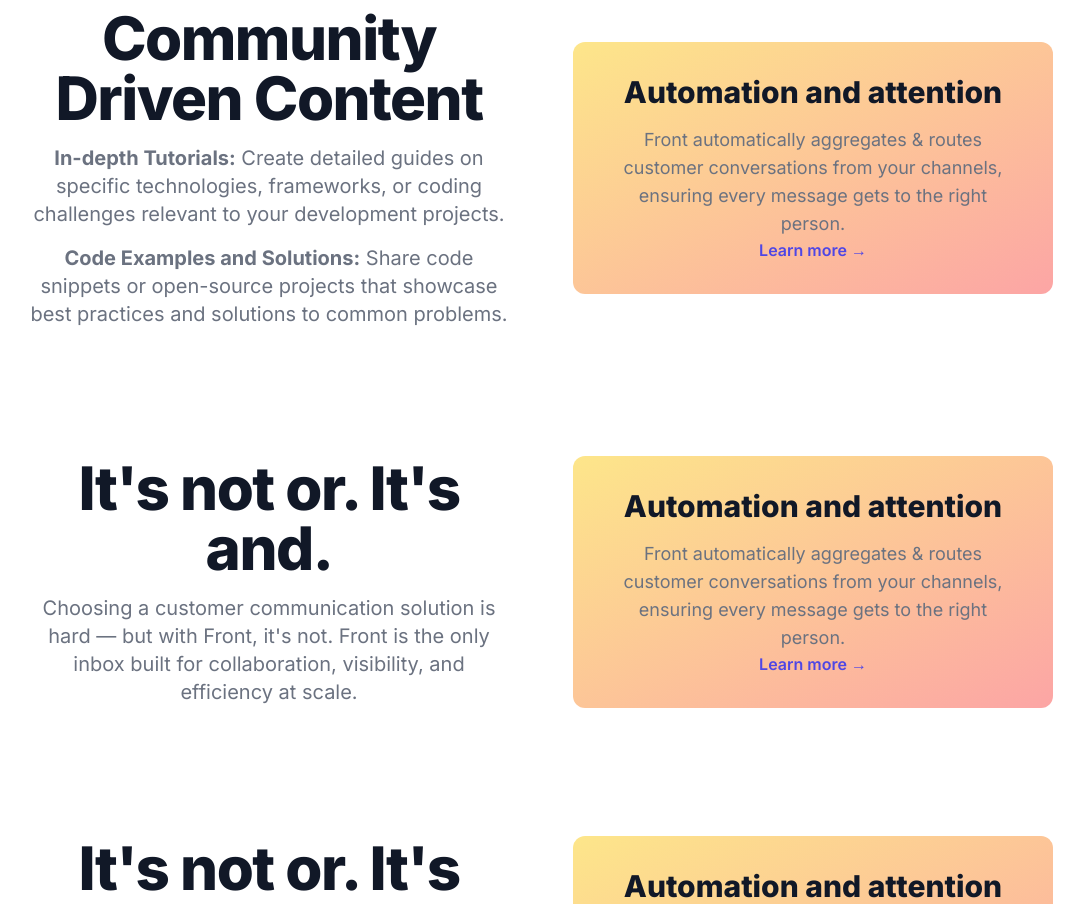
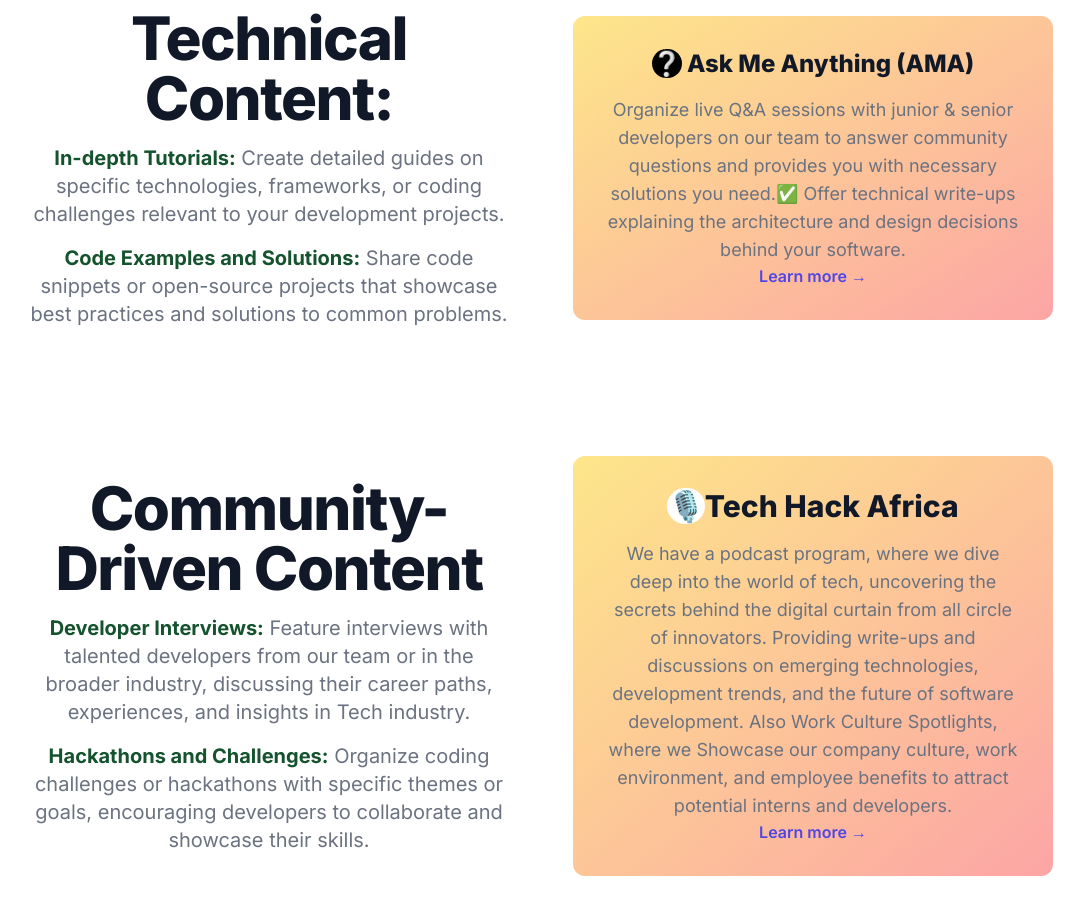
Before and after one commit to marksikaundi/Lupleg, a Next.js app: page / in a window 1280 px wide. Shown: the part 680-1584 px from the top of the page, without its empty margins (99-1183 px from the left). Built offline with nearby package versions, Linux system fonts and the light colour scheme.

Commit message:
updated second card with relevant contents

```diff
--- a/components/FeaturesCards/Cards.jsx
+++ b/components/FeaturesCards/Cards.jsx
@@ -1,31 +1,37 @@
 export default function Cards() {
   return (
     <div className="bg-white">
-      <div className="max-w-7xl mx-auto py-16 px-4 sm:px-6 lg:px-8">
-        <div className="grid grid-cols-1 lg:grid-cols-2 gap-16 items-center">
+      <div className="mx-auto max-w-7xl px-4 py-16 sm:px-6 lg:px-8">
+        <div className="grid grid-cols-1 items-center gap-16 lg:grid-cols-2">
           <div>
             <h1 className="text-5xl font-extrabold tracking-tight text-gray-900 sm:text-6xl">
-              Community Driven Content
+              Technical Content:
             </h1>
             <p className="mt-4 max-w-2xl text-xl text-gray-500 lg:mx-auto">
-              <b>In-depth Tutorials:</b> Create detailed guides on specific
-              technologies, frameworks, or coding challenges relevant to your
-              development projects.
+              <span className="font-bold text-green-900">
+                In-depth Tutorials:
+              </span>{" "}
+              Create detailed guides on specific technologies, frameworks, or
+              coding challenges relevant to your development projects.
             </p>
             <p className="mt-4 max-w-2xl text-xl text-gray-500 lg:mx-auto">
-              <b>Code Examples and Solutions:</b> Share code snippets or open-source
-              projects that showcase best practices and solutions to common
-              problems.
+              <span className="font-bold text-green-900">
+                Code Examples and Solutions:
+              </span>{" "}
+              Share code snippets or open-source projects that showcase best
+              practices and solutions to common problems.
             </p>
           </div>
-          <div className="bg-gradient-to-br from-[#fde68a] to-[#fca5a5] p-8 rounded-xl">
-            <h2 className="text-3xl font-extrabold text-gray-900">
-              Automation and attention
+          <div className="rounded-xl bg-gradient-to-br from-[#fde68a] to-[#fca5a5] p-8">
+            <h2 className="text-2xl font-extrabold text-gray-900">
+              <span className="border-20 rounded-full bg-black">❔</span> Ask Me
+              Anything (AMA)
             </h2>
             <p className="mt-4 text-lg text-gray-500">
-              Front automatically aggregates & routes customer conversations
-              from your channels, ensuring every message gets to the right
-              person.
+              Organize live Q&A sessions with junior & senior developers on our
+              team to answer community questions and provides you with necessary
+              solutions you need.✅ Offer technical write-ups explaining the
+              architecture and design decisions behind your software.
             </p>
             <a
               className="mt-6 text-base font-semibold text-indigo-600 hover:text-indigo-500"
@@ -36,8 +42,54 @@
           </div>
         </div>
       </div>
-      <div className="max-w-7xl mx-auto py-16 px-4 sm:px-6 lg:px-8">
-        <div className="grid grid-cols-1 lg:grid-cols-2 gap-16 items-center">
+      <div className="mx-auto max-w-7xl px-4 py-16 sm:px-6 lg:px-8">
+        <div className="grid grid-cols-1 items-center gap-16 lg:grid-cols-2">
+          <div>
+            <h1 className="text-5xl font-extrabold tracking-tight text-gray-900 sm:text-6xl">
+              Community-Driven Content
+            </h1>
+            <p className="mt-4 max-w-2xl text-xl text-gray-500 lg:mx-auto">
+              <span className="font-bold text-green-900">
+                Developer Interviews:
+              </span>{" "}
+              Feature interviews with talented developers from our team or in
+              the broader industry, discussing their career paths, experiences,
+              and insights in Tech industry.
+            </p>
+            <p className="mt-4 max-w-2xl text-xl text-gray-500 lg:mx-auto">
+              <span className="font-bold text-green-900">
+                Hackathons and Challenges:
+              </span>{" "}
+              Organize coding challenges or hackathons with specific themes or
+              goals, encouraging developers to collaborate and showcase their
+              skills.
+            </p>
+          </div>
+          <div className="rounded-xl bg-gradient-to-br from-[#fde68a] to-[#fca5a5] p-8">
+            <h2 className="text-3xl font-extrabold text-gray-900">
+              <span className="border-20 rounded-full bg-white">🎙️</span>Tech
+              Hack Africa
+            </h2>
+            <p className="mt-4 text-lg text-gray-500">
+              We have a podcast program, where we dive deep into the world of
+              tech, uncovering the secrets behind the digital curtain from all
+              circle of innovators. Providing write-ups and discussions on
+              emerging technologies, development trends, and the future of
+              software development. Also Work Culture Spotlights, where we
+              Showcase our company culture, work environment, and employee
+              benefits to attract potential interns and developers.
+            </p>
+            <a
+              className="mt-6 text-base font-semibold text-indigo-600 hover:text-indigo-500"
+              href="/podcasts"
+            >
+              Learn more →
+            </a>
+          </div>
+        </div>
+      </div>
+      <div className="mx-auto max-w-7xl px-4 py-16 sm:px-6 lg:px-8">
+        <div className="grid grid-cols-1 items-center gap-16 lg:grid-cols-2">
           <div>
             <h1 className="text-5xl font-extrabold tracking-tight text-gray-900 sm:text-6xl">
               It's not or. It's and.
@@ -48,37 +100,7 @@
               visibility, and efficiency at scale.
             </p>
           </div>
-          <div className="bg-gradient-to-br from-[#fde68a] to-[#fca5a5] p-8 rounded-xl">
-            <h2 className="text-3xl font-extrabold text-gray-900">
-              Automation and attention
-            </h2>
-            <p className="mt-4 text-lg text-gray-500">
-              Front automatically aggregates & routes customer conversations
-              from your channels, ensuring every message gets to the right
-              person.
-            </p>
-            <a
-              className="mt-6 text-base font-semibold text-indigo-600 hover:text-indigo-500"
-              href="#"
-            >
-              Learn more →
-            </a>
-          </div>
-        </div>
-      </div>
-      <div className="max-w-7xl mx-auto py-16 px-4 sm:px-6 lg:px-8">
-        <div className="grid grid-cols-1 lg:grid-cols-2 gap-16 items-center">
-          <div>
-            <h1 className="text-5xl font-extrabold tracking-tight text-gray-900 sm:text-6xl">
-              It's not or. It's and.
-            </h1>
-            <p className="mt-4 max-w-2xl text-xl text-gray-500 lg:mx-auto">
-              Choosing a customer communication solution is hard — but with
-              Front, it's not. Front is the only inbox built for collaboration,
-              visibility, and efficiency at scale.
-            </p>
-          </div>
-          <div className="bg-gradient-to-br from-[#fde68a] to-[#fca5a5] p-8 rounded-xl">
+          <div className="rounded-xl bg-gradient-to-br from-[#fde68a] to-[#fca5a5] p-8">
             <h2 className="text-3xl font-extrabold text-gray-900">
               Automation and attention
             </h2>
```
